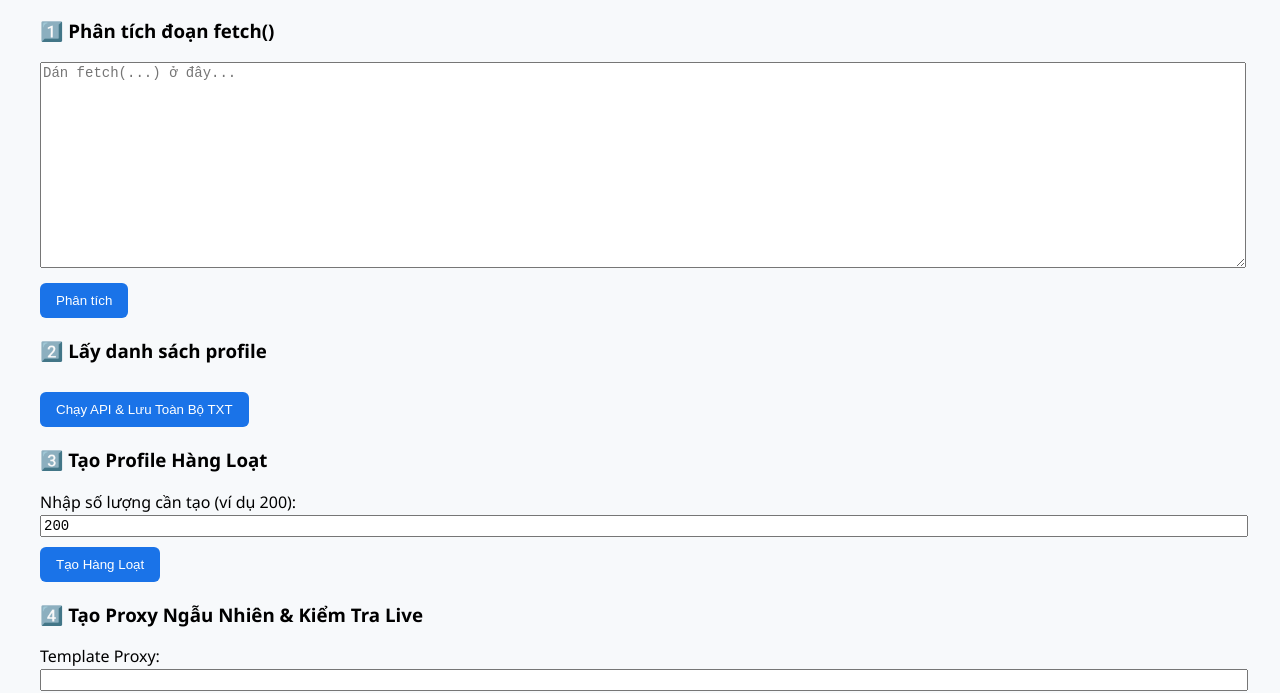
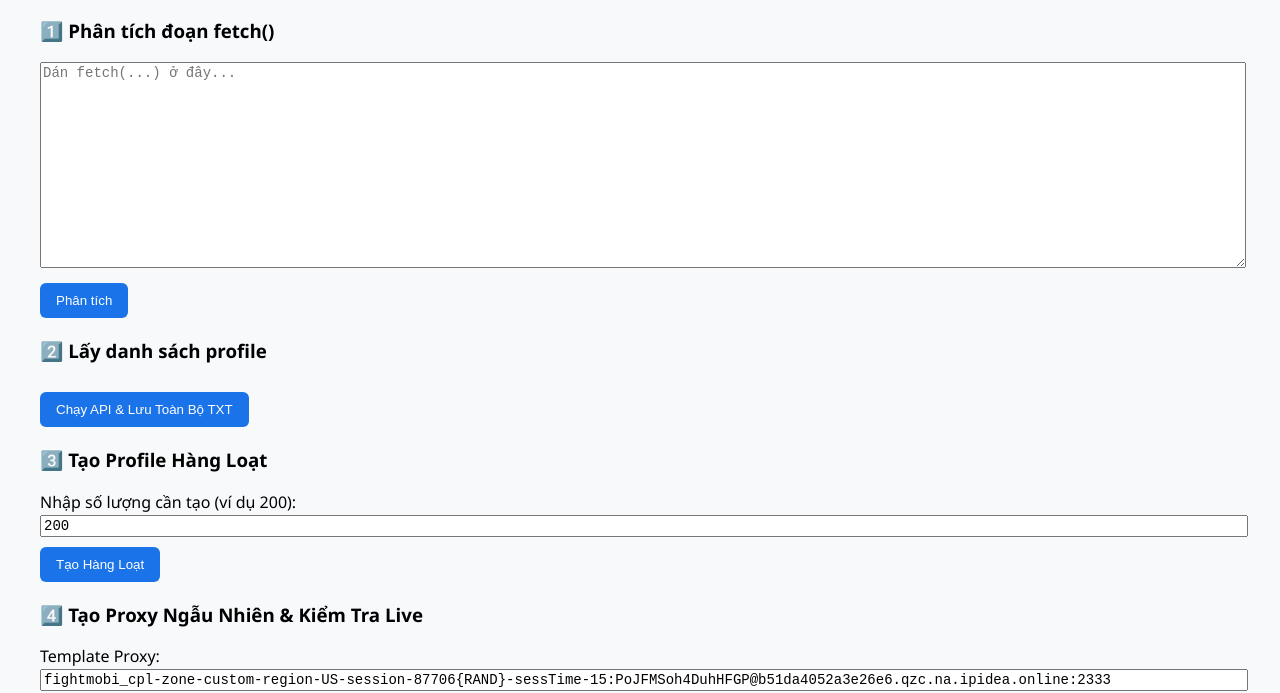
Before and after one commit to shop360000/aaa.github.io, a plain HTML site: page index.html in a window 1280 px wide. Shown: the part 86-779 px from the top of the page. Drawn offline with nearby package versions, Linux system fonts and the light colour scheme.

Commit message:
Update index.html

```diff
--- a/index.html
+++ b/index.html
@@ -1,3 +1,4 @@
+
 <!DOCTYPE html>
 <html lang="vi">
 <head>
@@ -46,7 +47,7 @@
     <h3>4️⃣ Tạo Proxy Ngẫu Nhiên & Kiểm Tra Live</h3>
     <label>Template Proxy:</label>
     <input type="text" id="proxyTemplate"
-      value="" />
+      value="fightmobi_cpl-zone-custom-region-US-session-87706{RAND}-sessTime-15:PoJFMSoh4DuhHFGP@b51da4052a3e26e6.qzc.na.ipidea.online:2333" />
 
     <label>Số lượng cần tạo:</label>
     <input type="number" id="proxyCount" value="5" min="1" max="100" />
```
